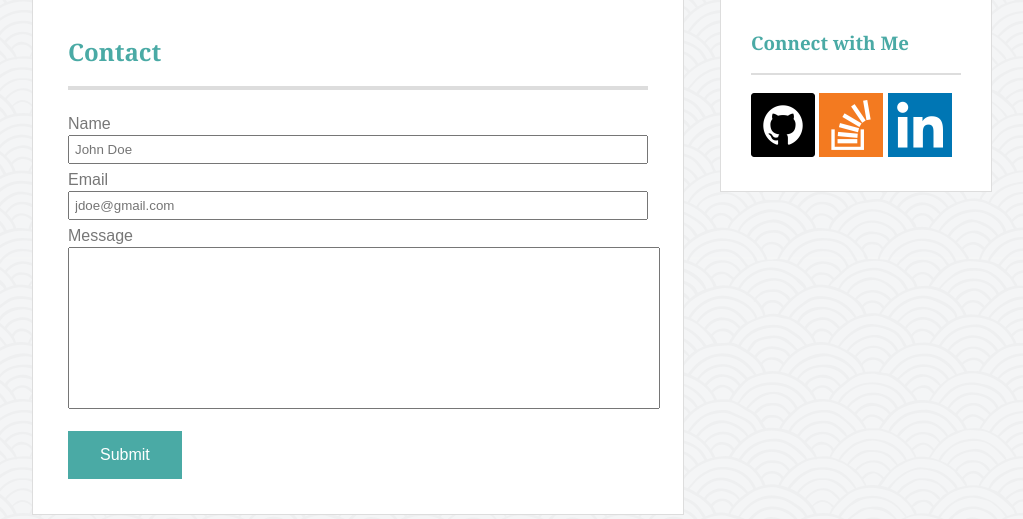
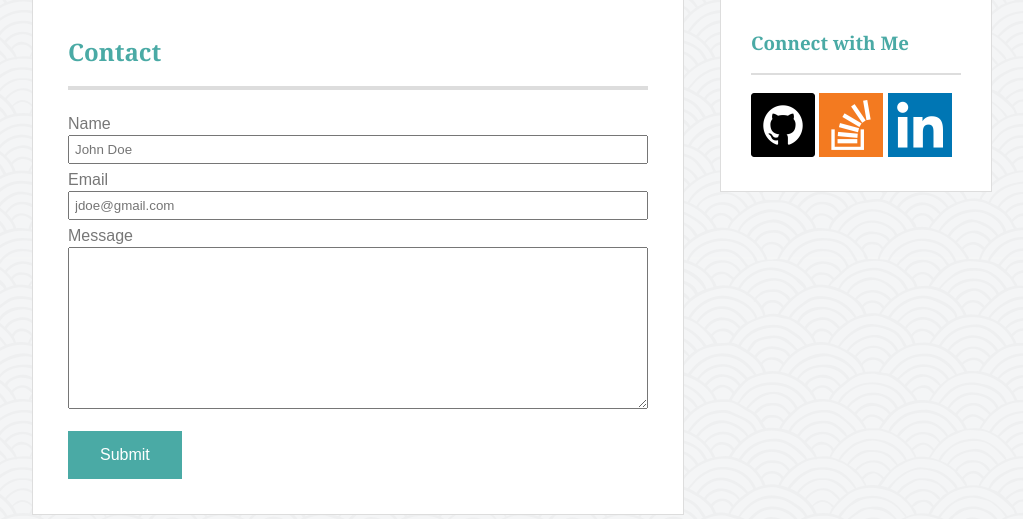
Before and after one commit to CodingKaiser/Basic-Portfolio, a PHP site: page /contact.html in a window 1280 px wide. Shown: the part 142-661 px from the top of the page, without its empty margins (128-1151 px from the left). Run offline with PHP 8.4, Linux system fonts and the light colour scheme.

Commit message:
Fixed bug that caused textarea to extend beyond the width of its parent.

```diff
--- a/assets/css/style.css
+++ b/assets/css/style.css
@@ -41,34 +41,6 @@ body {
 	padding: 0px;
 	background-image: url('../images/seigaiha.png');
 	background-repeat: repeat;
-}
-
-form {
-	box-sizing: border-box;
-	width: 100%;
-}
-
-input {
-	width: 100%;
-	box-sizing: border-box;
-	padding: 5px;
-}
-
-text-area {
-	width: 100%;
-	box-sizing: border-box;
-	padding: 5px;
-}
-
-button {
-    background-color: #4aaaa5;
-    border: none;
-    color: white;
-    padding: 15px 32px;
-    text-align: center;
-    text-decoration: none;
-    display: inline-block;
-    font-size: 16px;
 }
 
 /* HEADER & NAVIGATION */
@@ -214,10 +186,35 @@ footer {
 
 /* CONTACT */
 
-.text-form-input {
+input {
+	width: 100%;
+	box-sizing: border-box;
 	padding: 5px;
+}
+
+textarea {
 	width: 100%;
-	resize: none;
+	box-sizing: border-box;
+	padding: 5px;
+	resize: vertical;
+}
+
+button {
+    background-color: #4aaaa5;
+    border: none;
+    color: white;
+    padding: 15px 32px;
+    text-align: center;
+    text-decoration: none;
+    display: inline-block;
+    font-size: 16px;
+}
+
+
+form {
+	position: relative;
+	box-sizing: border-box;
+	width: 100%;
 }
 
 p.form-descriptor {
--- a/contact.html
+++ b/contact.html
@@ -42,9 +42,7 @@
 					</form>
 					<p class="form-descriptor">Message</p>
 					<form>
-						<textarea rows="10" class="text-form-input">
-
-						</textarea>
+						<textarea rows="10"></textarea>
 					</form>
 					<br>
 					<button>Submit</button>
```
